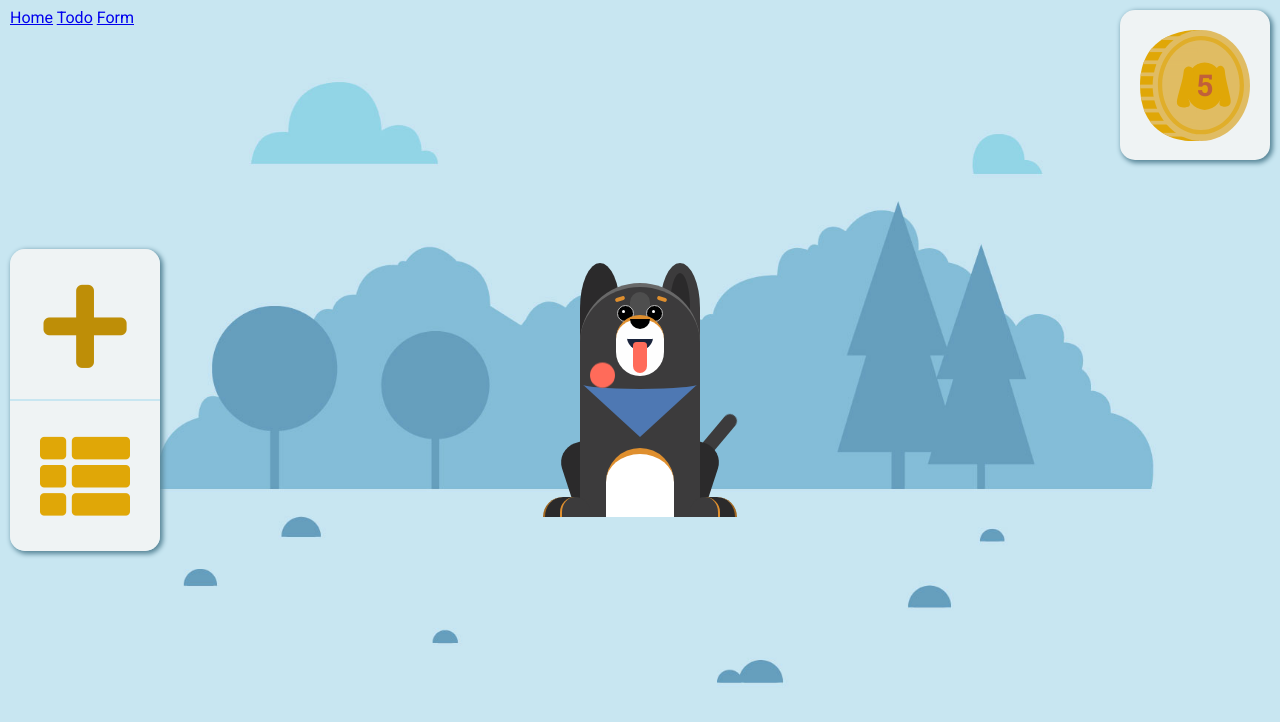
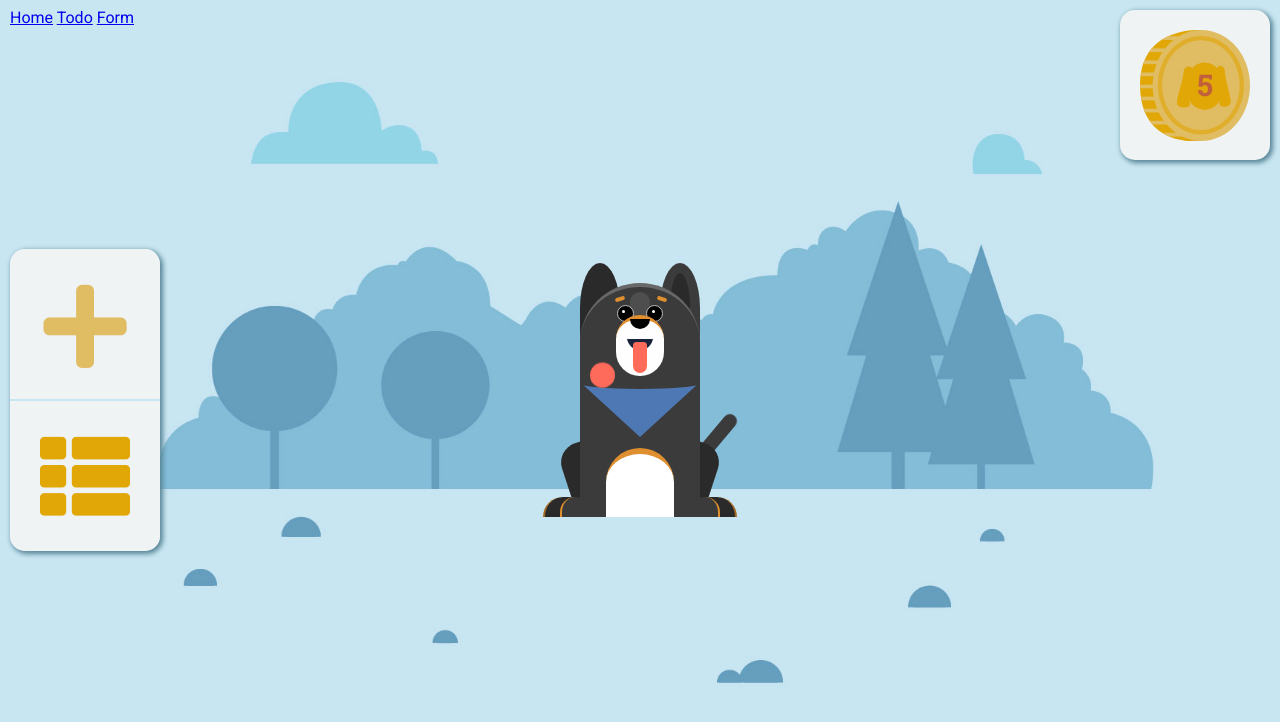
Before and after one commit to gabrielwm1/FinalProject, a website: page public/index.html in a window 1280 px wide. In both pictures the pointer is over the icon 85 px from the left and 324 px from the top of the page. Drawn offline with nearby package versions, Linux system fonts and the light colour scheme; some packages are replaced by stand-ins of ours.

Commit message:
coin style

```diff
--- a/public/app/css/styles.css
+++ b/public/app/css/styles.css
@@ -44,7 +44,7 @@ body {
 }
 
 .fa-th-list:hover, .fa-plus:hover {
-    color: rgb(190, 142, 7);
+    color: #E0BC63;
     cursor: pointer;
     font-size: 95px;
 }
```
